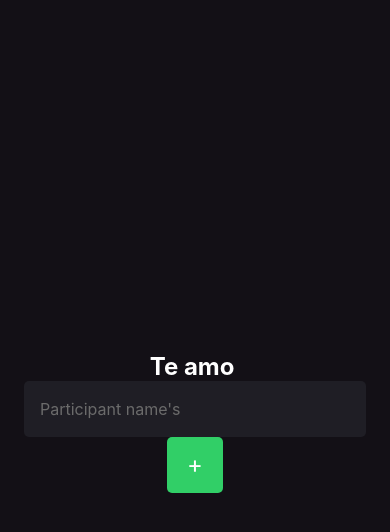
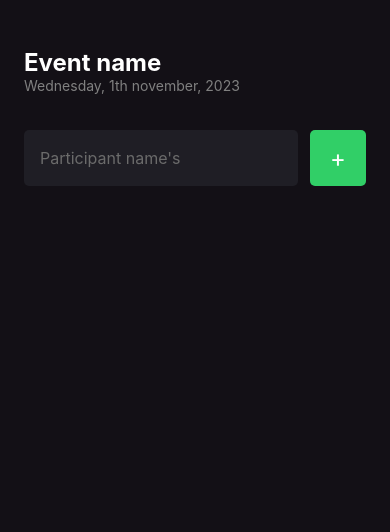
Before and after one commit to weslleyolli/ReactNative_Fundamentals, a React Native app: screen / in a window 390 px wide. Shown: the top 532 px of the page. Built offline with nearby package versions, Linux system fonts and the light colour scheme.

Commit message:
create form

```diff
--- a/src/screens/Home/index.tsx
+++ b/src/screens/Home/index.tsx
@@ -1,20 +1,30 @@
 import { styles } from "./styles";
 import { Text, View, TextInput, TouchableOpacity } from "react-native";
 
-export function Home(){
-  return(
+export function Home() {
+    function handleParticipantAdd() {
+        console.log("You click in button")
+    }
+    return (
         <View style={styles.container}>
-      <Text style={styles.eventName}>Te amo </Text>
-      <Text style={styles.eventName}></Text>
+            <Text style={styles.eventName}>
+                Event name
+            </Text>
+            <Text style={styles.subtitle}>
+                Wednesday, 1th november, 2023
+            </Text>
+
+            <View style={styles.form}>
                 <TextInput
                     style={styles.input}
                     placeholder="Participant name's"
                     placeholderTextColor="#6B6B6B"
                 />
 
-      <TouchableOpacity style={styles.button}>
+                <TouchableOpacity style={styles.button} onPress={handleParticipantAdd}>
                     <Text style={styles.buttonText}> + </Text>
                 </TouchableOpacity>
             </View>
+        </View>
     )
 }
--- a/src/screens/Home/styles.ts
+++ b/src/screens/Home/styles.ts
@@ -3,18 +3,20 @@ import { StyleSheet } from "react-native"
 export const styles = StyleSheet.create({
     container: {
       flex: 1,
-      display: "flex",
-      alignItems: "center",
-      justifyContent: "center",
       backgroundColor: "#131016",
-      padding: 24
+      padding: 24,
+      paddingTop: 48,
     },
     eventName:{
       color: "#ffffff",
       fontSize: 24,
       fontWeight: "bold"
     },
+    subtitle:{
+        color: "#808080"
+    },
     input:{
+        flex: 1,
         height: 56,
         width: "100%",
         backgroundColor: "#1F1E25",
@@ -22,6 +24,7 @@ export const styles = StyleSheet.create({
         color: "#FDFCFE",
         padding: 16,
         fontSize: 16,
+        marginRight: 12,
     },
     buttonText:{
         color: "#FFF",
@@ -34,5 +37,11 @@ export const styles = StyleSheet.create({
         backgroundColor: "#31CF67",
         alignItems: "center",
         justifyContent: "center",
+    },
+    form:{
+        width: "100%",
+        flexDirection: "row",
+        marginTop: 36,
+        marginBottom: 42,
     }
   })
```
Lines whose indentation alone changed are shown as unchanged.
